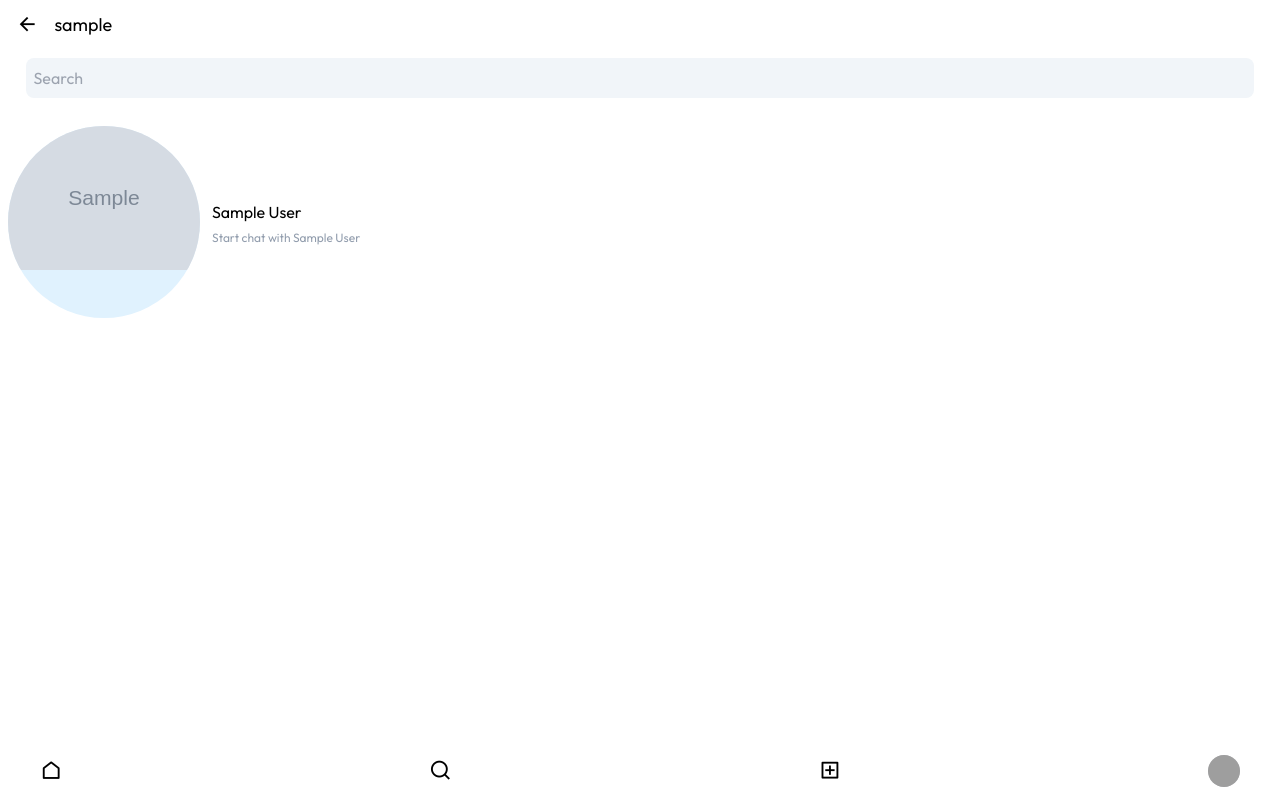
After one commit to letsCodeWithRohan/instaclone-main, a Flask app: page /message/ in a window 1280 px wide. The commit adds this page. Run offline with Flask 3, Linux system fonts and the light colour scheme; the visitor is signed in with stand-in values (Sample User, id 1); tables that the repository leaves empty or names only in its code hold one stand-in row (values such as "Sample post"); grey boxes marked "Sample" are stand-in pictures; some libraries are stand-ins or nearby versions; grey boxes are pictures that could not be loaded.

Commit message:
added more features

```diff
--- a/app.py
+++ b/app.py
@@ -13,6 +13,11 @@ app.config['MYSQL_DB'] = 'instagram'
 
 mysql = MySQL(app)
 app.secret_key = "Insta Clone"
+
+@app.errorhandler(404)
+def page_not_found(e):
+    # note that we set the 404 status explicitly
+    return render_template('404.html'), 404
 
 def get_owndata():
     mycursor = mysql.connection.cursor()
@@ -329,6 +334,33 @@ def delete_post(id):
     cursor.close()
     return redirect(url_for("profile_flex"))
 
+@app.route("/chat/<int:id>/")
+def chat(id):
+    cursor = mysql.connection.cursor()
+    cursor.execute("SELECT username,picture FROM users WHERE id = %s",(id,))
+    data = cursor.fetchone()
+    userdata = {}
+    userdata["id"] = id
+    userdata["username"] = data[0]
+    userdata["profile"] = data[1]
+    return render_template("chat.html",userdata=userdata)
+
+@app.route("/message/")
+def message():
+    cursor = mysql.connection.cursor()
+    query = "SELECT users.id, users.name, users.picture FROM users WHERE users.id IN (SELECT follower_id FROM follows WHERE followed_id = %s UNION SELECT followed_id FROM follows WHERE follower_id = %s)"
+    cursor.execute(query,(session['id'],session['id']))
+    msg_users = cursor.fetchall()
+    user_list = []
+    for user in msg_users:
+        dct = {}
+        dct["id"] = user[0]
+        dct["name"] = user[1]
+        dct["profile"] = user[2]
+        user_list.append(dct)
+        cursor.close()
+    return render_template("message.html",users=user_list)
+
 @app.route("/logout/")
 def logout():
     if "username" in session:
--- a/static/stylesheets/output.css
+++ b/static/stylesheets/output.css
@@ -602,9 +636,19 @@ video {
   z-index: 10;
 }
 
+.mx-\[2\%\] {
+  margin-left: 2%;
+  margin-right: 2%;
+}
+
 .my-3 {
   margin-top: 0.75rem;
   margin-bottom: 0.75rem;
+}
+
+.my-\[10px\] {
+  margin-top: 10px;
+  margin-bottom: 10px;
 }
 
 .-mt-2 {
@@ -703,12 +747,20 @@ video {
   height: 24rem;
 }
 
+.h-\[100dvh\] {
+  height: 100dvh;
+}
+
 .h-\[11vw\] {
   height: 11vw;
 }
 
 .h-\[13vw\] {
   height: 13vw;
+}
+
+.h-\[15vw\] {
+  height: 15vw;
 }
 
 .h-\[18vw\] {
@@ -791,6 +851,10 @@ video {
   width: 13vw;
 }
 
+.w-\[15vw\] {
+  width: 15vw;
+}
+
 .w-\[18vw\] {
   width: 18vw;
 }
@@ -811,8 +875,16 @@ video {
   width: 32.5%;
 }
 
+.w-\[40px\] {
+  width: 40px;
+}
+
 .w-\[92\%\] {
   width: 92%;
+}
+
+.w-\[96\%\] {
+  width: 96%;
 }
 
 .w-\[9vw\] {
@@ -823,8 +895,17 @@ video {
   width: 100%;
 }
 
+.w-max {
+  width: -moz-max-content;
+  width: max-content;
+}
+
 .w-screen {
   width: 100vw;
+}
+
+.flex-1 {
+  flex: 1 1 0%;
 }
 
 .flex-shrink-0 {
@@ -871,6 +960,10 @@ video {
   gap: 0.75rem;
 }
 
+.gap-4 {
+  gap: 1rem;
+}
+
 .gap-5 {
   gap: 1.25rem;
 }
@@ -883,12 +976,28 @@ video {
   overflow: hidden;
 }
 
+.overflow-y-auto {
+  overflow-y: auto;
+}
+
+.text-wrap {
+  text-wrap: wrap;
+}
+
 .rounded-full {
   border-radius: 9999px;
 }
 
+.rounded-lg {
+  border-radius: 0.5rem;
+}
+
 .rounded-md {
   border-radius: 0.375rem;
+}
+
+.border-0 {
+  border-width: 0px;
 }
 
 .border-2 {
@@ -938,13 +1047,33 @@ video {
   background-color: rgb(224 242 254 / var(--tw-bg-opacity));
 }
 
+.bg-sky-400 {
+  --tw-bg-opacity: 1;
+  background-color: rgb(56 189 248 / var(--tw-bg-opacity));
+}
+
 .bg-sky-500 {
   --tw-bg-opacity: 1;
   background-color: rgb(14 165 233 / var(--tw-bg-opacity));
 }
 
+.bg-slate-100 {
+  --tw-bg-opacity: 1;
+  background-color: rgb(241 245 249 / var(--tw-bg-opacity));
+}
+
+.bg-slate-200 {
+  --tw-bg-opacity: 1;
+  background-color: rgb(226 232 240 / var(--tw-bg-opacity));
+}
+
 .bg-transparent {
   background-color: transparent;
+}
+
+.bg-violet-700 {
+  --tw-bg-opacity: 1;
+  background-color: rgb(109 40 217 / var(--tw-bg-opacity));
 }
 
 .bg-white {
@@ -1124,6 +1271,11 @@ video {
 .text-red-500 {
   --tw-text-opacity: 1;
   color: rgb(239 68 68 / var(--tw-text-opacity));
+}
+
+.text-slate-500 {
+  --tw-text-opacity: 1;
+  color: rgb(100 116 139 / var(--tw-text-opacity));
 }
 
 .text-white {
@@ -1161,6 +1313,10 @@ video {
   opacity: 0.5;
 }
 
+.opacity-70 {
+  opacity: 0.7;
+}
+
 .shadow-lg {
   --tw-shadow: 0 10px 15px -3px rgb(0 0 0 / 0.1), 0 4px 6px -4px rgb(0 0 0 / 0.1);
   --tw-shadow-colored: 0 10px 15px -3px var(--tw-shadow-color), 0 4px 6px -4px var(--tw-shadow-color);
@@ -1178,6 +1334,10 @@ video {
   outline-offset: 2px;
 }
 
+.outline-0 {
+  outline-width: 0px;
+}
+
 .invert {
   --tw-invert: invert(100%);
   filter: var(--tw-blur) var(--tw-brightness) var(--tw-contrast) var(--tw-grayscale) var(--tw-hue-rotate) var(--tw-invert) var(--tw-saturate) var(--tw-sepia) var(--tw-drop-shadow);
--- a/templates/feed.html
+++ b/templates/feed.html
@@ -15,7 +15,9 @@
       <img class="w-1/4 dark:invert-0 invert" src="{{url_for('static',filename='images/logo.png')}}" alt="">
       <div class="icons -mt-2 flex gap-5 items-center">
         <i class="text-[1.4rem] ri-heart-3-line"></i>
-        <i class="text-[1.4rem] ri-messenger-line"></i>
+        <a href="/message">
+          <i class="text-[1.4rem] ri-messenger-line"></i>
+        </a>
       </div>
     </div>
     <div class="story px-3 flex gap-3 overflow-auto mt-5">
--- a/templates/followers.html
+++ b/templates/followers.html
@@ -8,7 +8,7 @@
   <link rel="stylesheet" href="{{url_for('static',filename='stylesheets/style.css')}}">
   <link href="https://cdn.jsdelivr.net/npm/remixicon@3.6.0/fonts/remixicon.css" rel="stylesheet">
   <link rel="stylesheet" href="https://cdn.jsdelivr.net/npm/bootstrap-icons@1.11.3/font/bootstrap-icons.min.css">
-      <link rel="stylesheet" href="{{url_for('static',filename='stylesheets/output.css')}}">
+  <link rel="stylesheet" href="{{url_for('static',filename='stylesheets/output.css')}}">
 
 </head>
 
@@ -25,7 +25,7 @@
         <a href="/logout"><i class="text-[1.4rem] bi bi-box-arrow-right"></i></a>
       </div>
     </div>
-    <div class="mt-3 bg-white flex justify-between gap-1 bg-white dark:bg-zinc-900 dark:text-white">
+    <div class="mt-3 bg-white flex justify-between gap-1 dark:bg-zinc-900 dark:text-white">
       <p class="w-1/2 h-[60px] text-center pt-3 border-b-[4px] border-[#000] dark:border-[#fff]">
         <span>Followers</span>
       </p>
--- a/templates/following.html
+++ b/templates/following.html
@@ -25,7 +25,7 @@
         <a href="/logout"><i class="text-[1.4rem] bi bi-box-arrow-right"></i></a>
       </div>
     </div>
-    <div class="mt-3 bg-white flex justify-between gap-1 bg-white dark:bg-zinc-900 dark:text-white">
+    <div class="mt-3 flex justify-between gap-1 bg-white dark:bg-zinc-900 dark:text-white">
       <a href="/followers/{{userdata['id']}}" class="w-1/2 h-[60px] text-center pt-3">
         <span>Followers</span>
       </a>
--- /dev/null
+++ b/templates/message.html
@@ -0,0 +1,52 @@
+<!DOCTYPE html>
+<html lang="en">
+
+<head>
+    <meta charset="UTF-8">
+    <meta name="viewport" content="width=device-width, initial-scale=1.0">
+    <title>Chat | Instagram</title>
+    <link rel="stylesheet" href="{{url_for('static',filename='stylesheets/style.css')}}">
+    <link rel="stylesheet" href="{{url_for('static',filename='stylesheets/output.css')}}">
+    <link href="https://cdn.jsdelivr.net/npm/remixicon@3.6.0/fonts/remixicon.css" rel="stylesheet">
+    <link rel="stylesheet" href="https://cdn.jsdelivr.net/npm/bootstrap-icons@1.11.3/font/bootstrap-icons.min.css">
+</head>
+
+<body class="font-[Outfit]">
+    <div class="w-full flex flex-col overflow-hidden gap-2 h-[100dvh] bg-white dark:bg-zinc-900 dark:text-white">
+        <!-- Top Bar -->
+        <div class="nav flex items-center px-4 py-2 gap-4">
+            <a href="/feed/">
+                <i class="ri-arrow-left-line text-[1.4rem]"></i>
+            </a>
+            <h3 class="text-lg">{{session['username']}}</h3>
+        </div>
+
+        <!-- Search Bar -->
+        <div class="search-div dark:bg-zinc-700 dark:text-white px-2 rounded-lg w-[96%] mx-[2%] bg-slate-100 flex items-center gap-2">
+            <input type="text" placeholder="Search" class="flex-1 py-2 bg-transparent dark:text-white outline-0 border-0">
+        </div>
+
+        <div class="users flex-1 px-2">
+            {% if users %}
+            {% for user in users %}
+            <a href="/chat/{{user['id']}}" class="outline-none">
+                <div class="dark:text-white flex items-center gap-3 mt-5">
+                    <div class="image w-[15vw] h-[15vw] rounded-full bg-sky-100 overflow-hidden">
+                        <img src="{{url_for('static',filename=user['profile'])}}" alt="">
+                        </div>
+                    <div class="text flex flex-col gap-2 justify-center">
+                        <h3>{{user['name']}}</h3>
+                        <h4 class="text-xs text-slate-500 opacity-70 leading-none">Start chat with {{user['name']}}</h4>
+                    </div>
+                </div>
+            </a>
+            {% endfor %}
+            {% else %}
+                <p class="w-full p-4 text-center dark:text-white">No users found.</p>
+            {% endif %}
+        </div>
+    </div>
+  {% include 'partials/footer.html' %}
+
+</body>
+</html>
```
Also changed, not shown: other parts of static/stylesheets/output.css (+107 -0 lines), templates/404.html (added, +20 -0 lines), templates/chat.html (added, +100 -0 lines), static/images/error.png (added).
